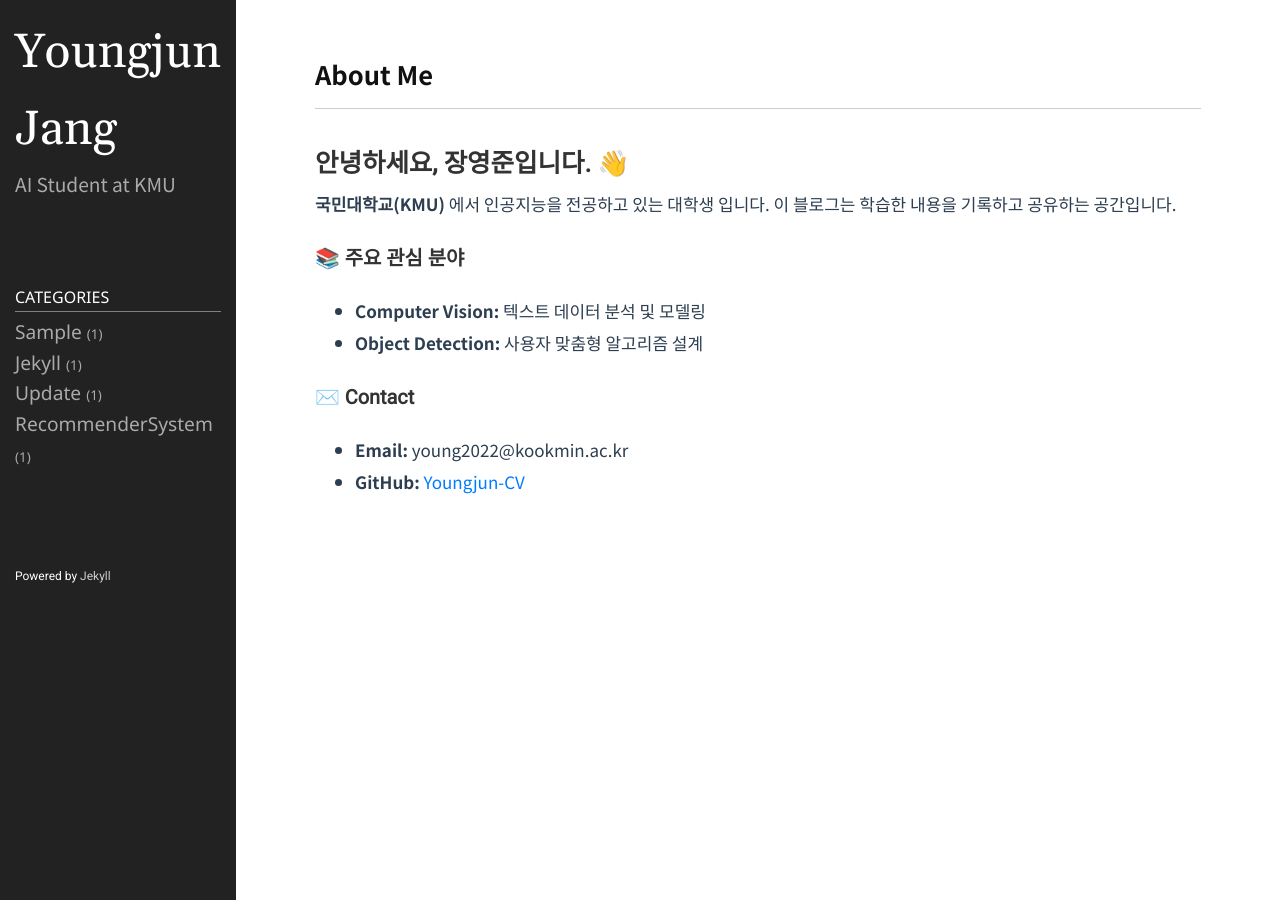
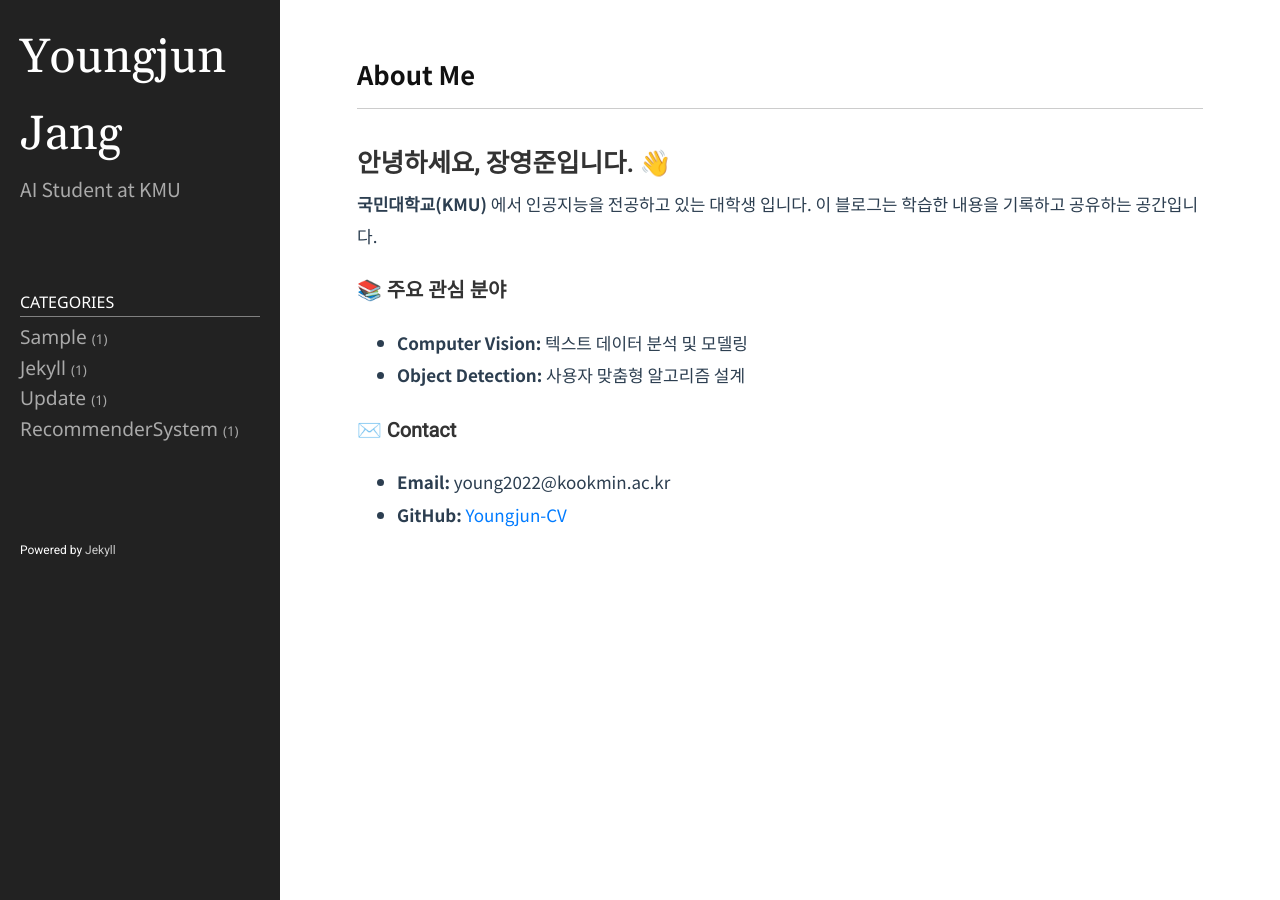
Before and after one commit to Youngjun-CV/Youngjun-CV.github.io, a Jekyll site: the page built from index.md, in a window 1280 px wide. Built offline with Jekyll 4.4.1, drawn with Linux system fonts in a browser that asks for light colours.

Commit message:
Update style.css

```diff
--- a/public/css/style.css
+++ b/public/css/style.css
@@ -97,8 +97,8 @@ code {
 	/*position: fixed;*/
 	display: flex;
 	flex-flow: column nowrap;
-	flex: 0 0 220px;
-	padding: 15px;
+	flex: 0 0 280px;
+	padding: 20px;
 	z-index: 1;
 	background-color: #222;
 	color: #fff;
```
